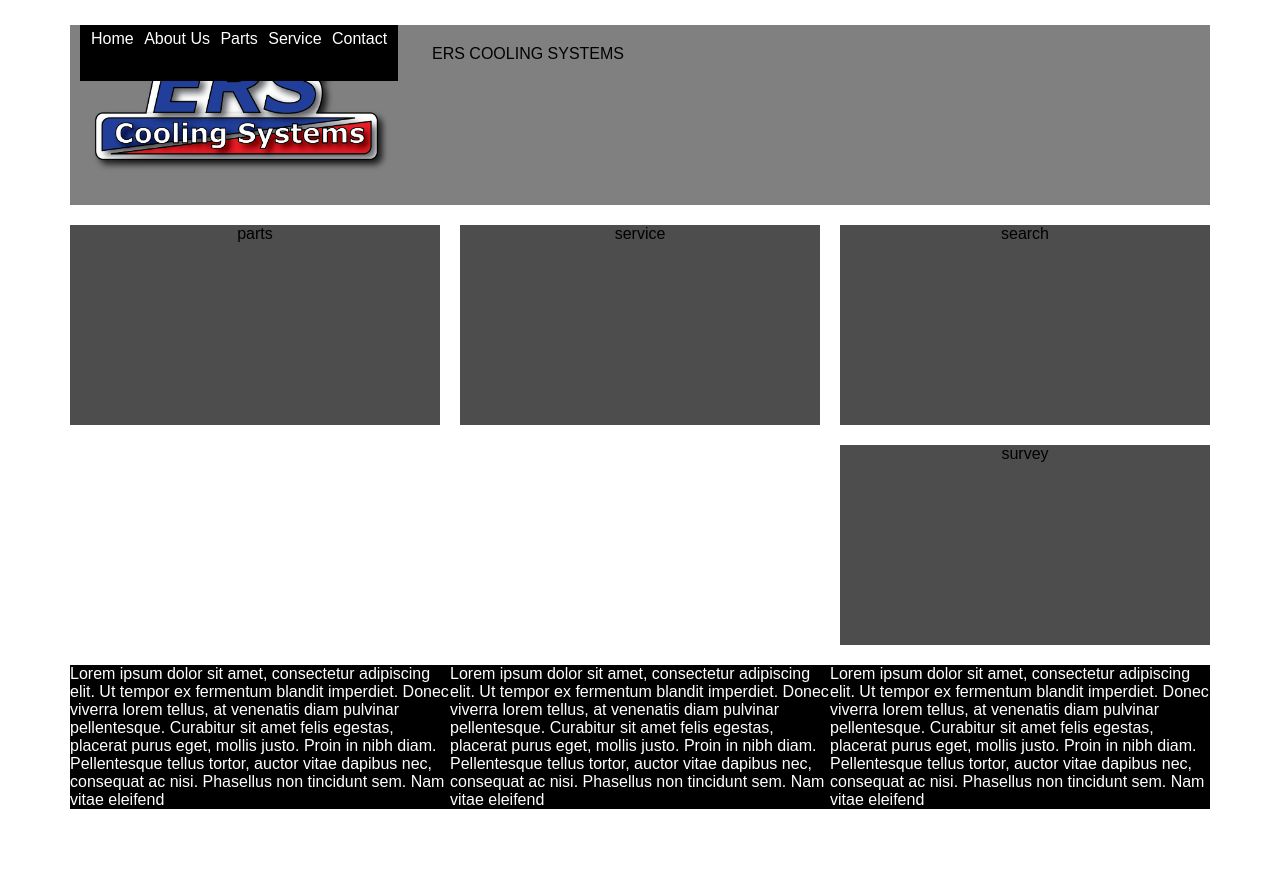
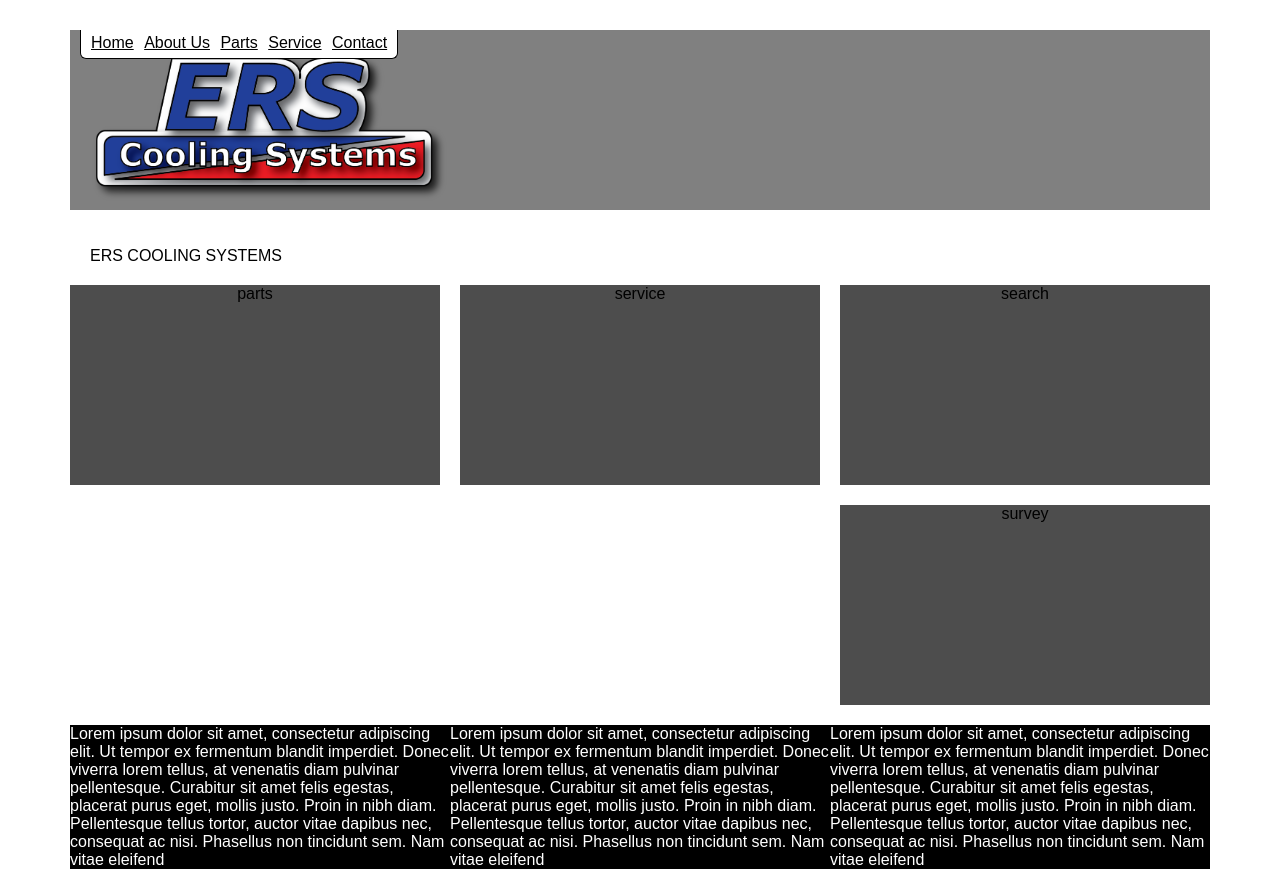
Before and after one commit to kdoane1/ersweb, a plain HTML site: page index.html in a window 1280 px wide. Before the commit the page ends 809 px from the top, so only its background shows below. Drawn offline with Linux system fonts and the light colour scheme.

Commit message:
CHANGING NAV

```diff
--- a/index.html
+++ b/index.html
@@ -13,11 +13,11 @@
 
     <nav role="navigation">
         <ul>
-            <li>Home</li>
-            <li>About Us</li>
-            <li>Parts</li>
-            <li>Service</li>
-            <li>Contact</li>
+            <li><a href="index.html">Home</a></li>
+            <li><a href="about-us.html">About Us</a></li>
+            <li><a href="parts.html">Parts</a></li>
+            <li><a href="services.html">Service</a></li>
+            <li><a href="contact.html">Contact</a></li>
         </ul>
     </nav>
 
--- a/scss/_layout.scss
+++ b/scss/_layout.scss
@@ -5,7 +5,6 @@ Layout Rules
 */
 
 nav[role="navigation"]{
-    min-height: 50px;
     background-color: $background-color;
     margin-bottom: $gutters;
 }
@@ -13,7 +12,7 @@ nav[role="navigation"]{
 header[role="banner"]{
     min-height:180px;
     background-color: lighten($color,50%);
-    margin-top: 25px;
+    margin-top: 30px;
     margin-bottom: $gutters;
 }
 
@@ -21,7 +20,7 @@ header[role="banner"]{
     box-sizing: border-box;
     float: left;
     padding: $gutters;
-    width:30%;
+    width:35%;
         @media (max-width: 500px) {
             width:100%;
         }
--- a/scss/_module.scss
+++ b/scss/_module.scss
@@ -5,27 +5,41 @@ Module Rules
 */
 
 nav[role="navigation"] {
-    color: #fff;
+    background-color: #fff;
     border: 1px solid $background-color;
+    border-bottom-left-radius: 6px;
+    border-bottom-right-radius: 6px;
+    border-top: none;
     margin-left: 10px;
-    padding: 4px 10px 0px 10px;
+    padding: 4px 10px 6px 10px;
     position: fixed;
 }
 
-nav[role="navigation"] ul {
+nav ul {
 list-style-type: none;
 margin: 0;
 padding: 0;
 }
 
-nav[role="navigation"] ul li {
+nav ul li {
 display: inline-block;
 margin: 0 6px 0 0;
 padding: 0;
 }
 
-nav[role="navigation"] ul li:last-of-type {
-    margin: 0;
+nav ul li:last-of-type {
+margin-right: 0;
+}
+
+a {
+color: $color;
+//@include body-font-bold;
+transition: color 350ms linear;
+}
+
+a:hover {
+color: lighten($color,40%);
+transition: color 350ms linear;
 }
 
 .logo {
```
Also changed, not shown: css/main.css. Lines whose indentation alone changed are shown as unchanged.
